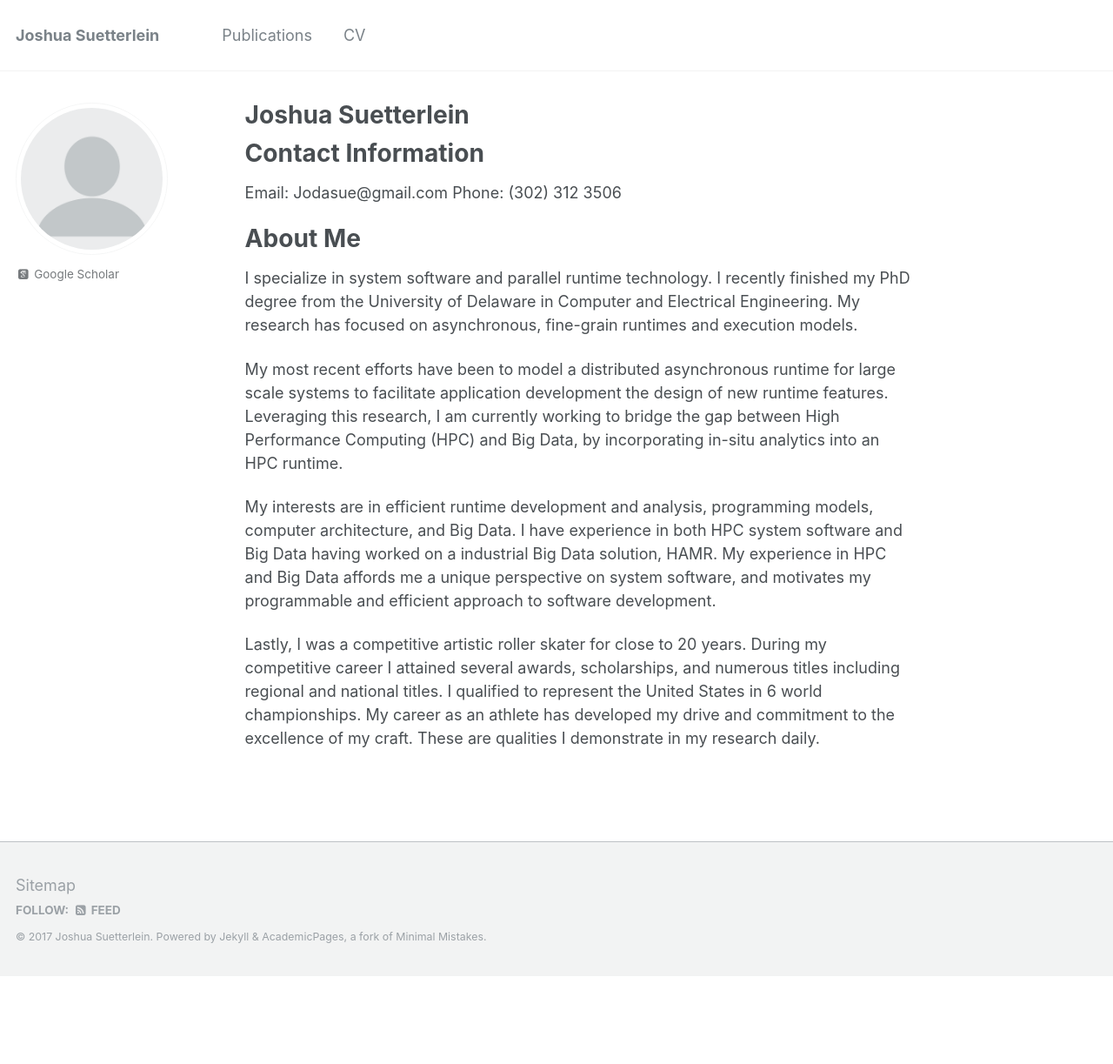
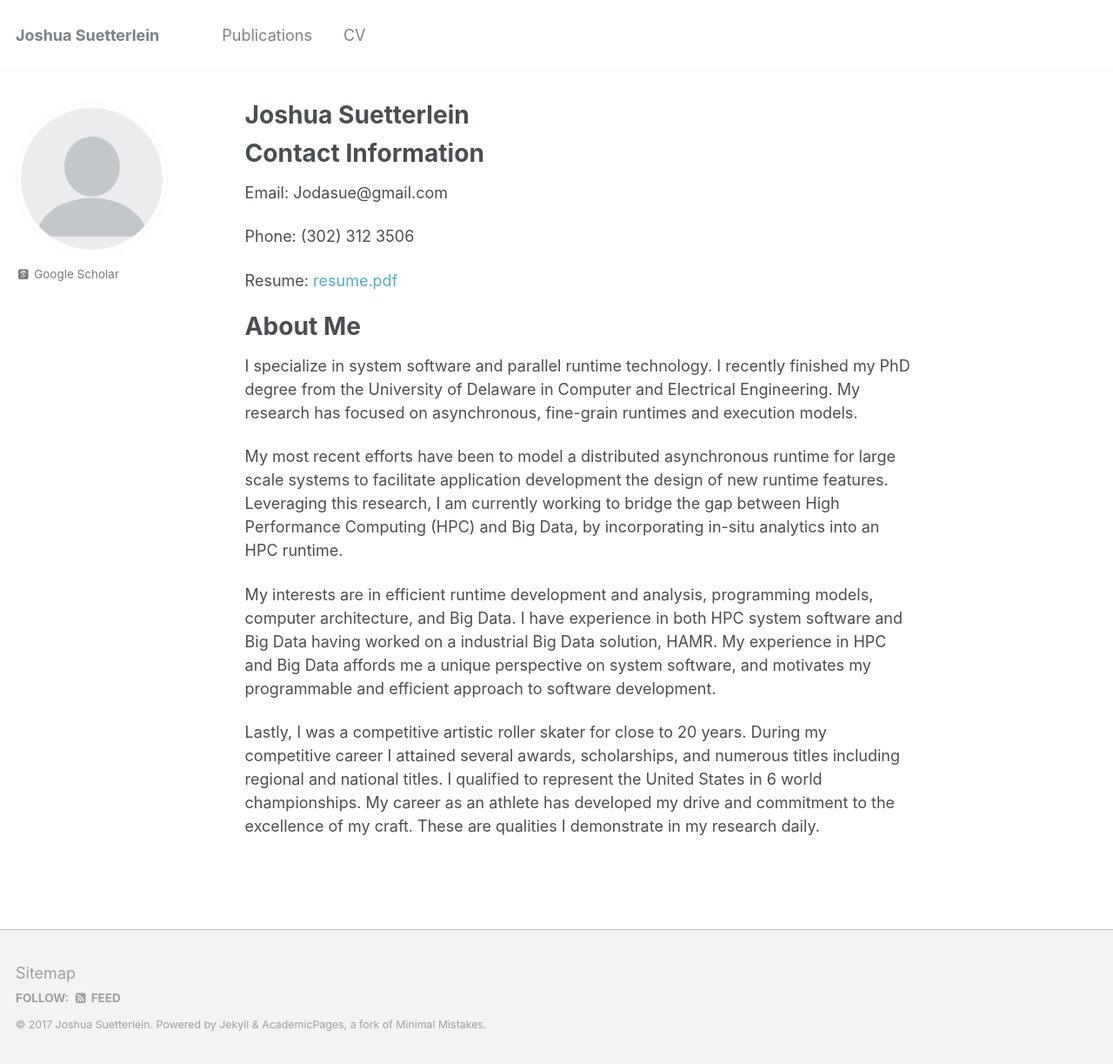
Before and after one commit to Jodasue/Jodasue.github.io, a Jekyll site: the page built from _pages/about.md, in a window 1280 px wide. Shown: the whole page at 87% size. Built offline with Jekyll 4.4.1, drawn with Linux system fonts in a browser that asks for light colours; some web fonts are replaced; before the commit the page ends 1122 px from its top, so only the background shows below that.

Commit message:
Try adding link

```diff
--- a/_pages/about.md
+++ b/_pages/about.md
@@ -11,7 +11,10 @@ redirect_from:
 Contact Information
 ======
 Email: Jodasue@gmail.com
+
 Phone: (302) 312 3506
+
+Resume: [resume.pdf](https://github.com/Jodasue/Jodasue.github.io/files/resume.pdf)
 
 About Me
 ======
```
